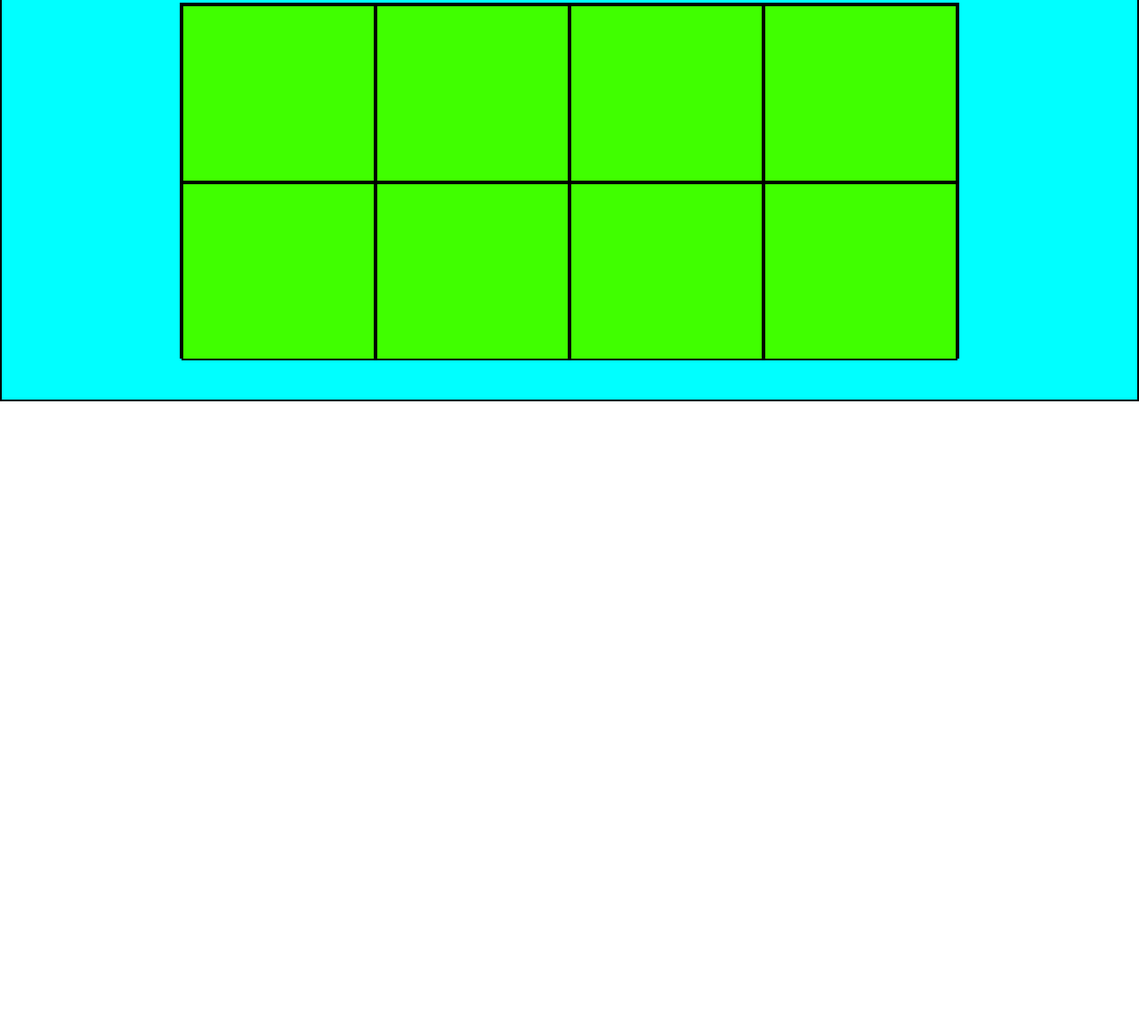
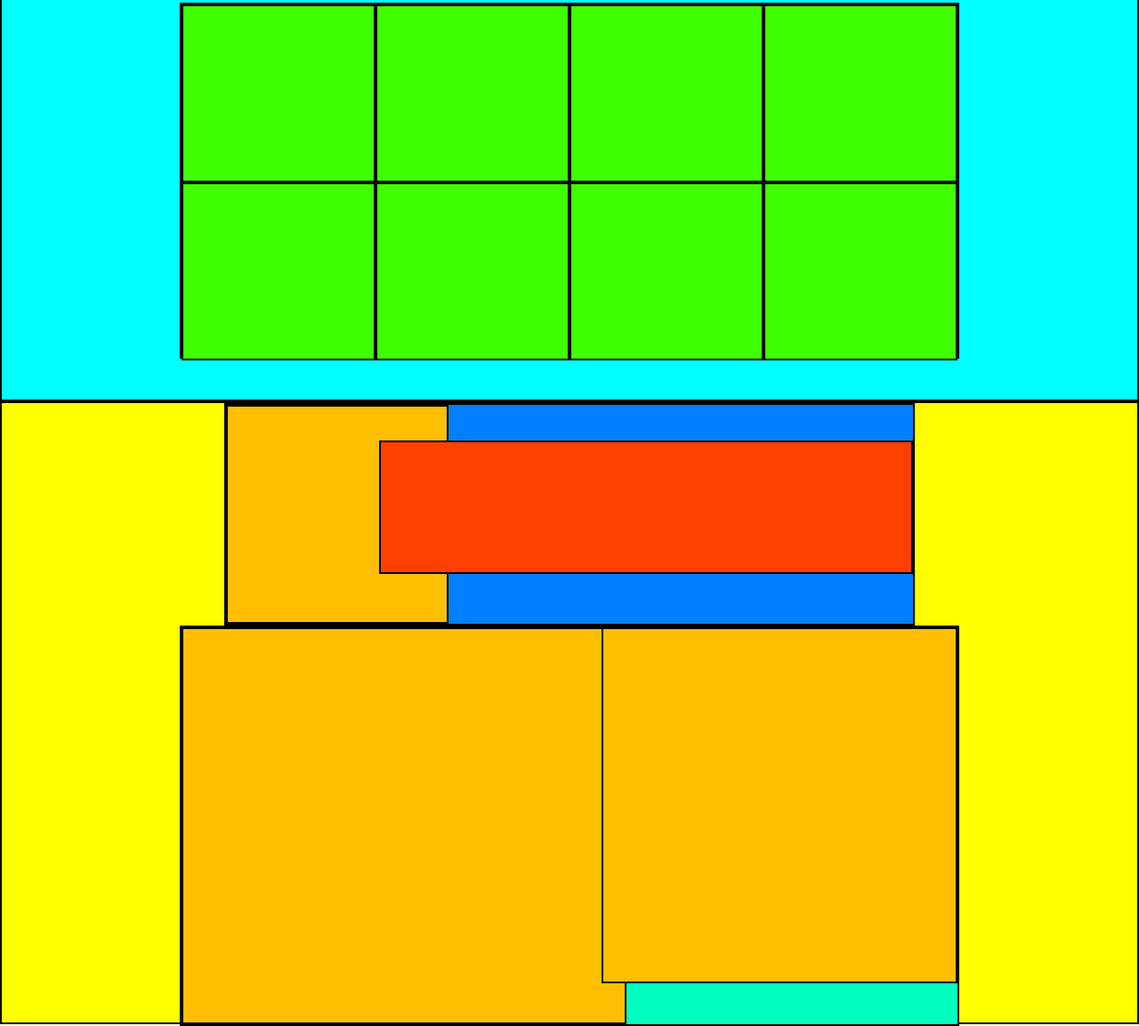
Before and after one commit to zanza1266/htmlcss-hubspot, a plain HTML site: page index.html in a window 1280 px wide. Shown: the part 2509-3662 px from the top of the page at 89% size. Before the commit the page ends 2960 px from the top, so only its background shows below. Drawn offline with Linux system fonts and the light colour scheme.

Commit message:
4th block

```diff
--- a/css/style.css
+++ b/css/style.css
@@ -121,3 +121,62 @@
   background-color: rgb(64, 255, 0);
   border: 2px solid black;
 }
+
+.pre-footer-container {
+  height: 700px;
+  background-color: rgb(255, 255, 0);
+  border: 2px solid black;
+}
+
+.pre-footer-1 {
+  border: 2px solid black;
+  height: 250px;
+  width: calc(100% - 500px);
+  margin-left: 250px;
+  position: relative;
+  background-color: rgb(0, 128, 255);
+}
+
+.pre-footer-2 {
+  height: 450px;
+  width: calc(100% - 400px);
+  margin-left: 200px;
+  border: 2px solid black;
+  position: relative;
+  background-color: rgb(0, 255, 191);
+}
+
+.info-customers {
+  height: 100%;
+  width: 250px;
+  border: 2px solid black;
+  background-color: rgb(255, 191, 0);
+  position: absolute;
+}
+
+.sponsor {
+  height: 150px;
+  width: 600px;
+  border: 2px solid black;
+  background-color: rgb(255, 64, 0);
+  position: absolute;
+  right: 0px;
+  top: 40px;
+}
+
+.get-hub {
+  height: 100%;
+  width: 500px;
+  border: 2px solid black;
+  background-color: rgb(255, 191, 0);
+  position: absolute;
+}
+
+.image {
+  height: 400px;
+  width: 400px;
+  border: 2px solid black;
+  background-color: rgb(255, 191, 0);
+  position: absolute;
+  right: 0px;
+}
--- a/index.html
+++ b/index.html
@@ -79,5 +79,25 @@
         </div>
       </div>
     </section>
+
+    <!---pre-footer--->
+    <section class="pre-footer-container">
+      <div class="pre-footer-1">
+        <div class="info-customers">
+
+        </div>
+        <div class="sponsor">
+
+        </div>
+      </div>
+      <div class="pre-footer-2">
+        <div class="get-hub">
+
+        </div>
+        <div class="image">
+
+        </div>
+      </div>
+    </section>
   </body>
 </html>
```
